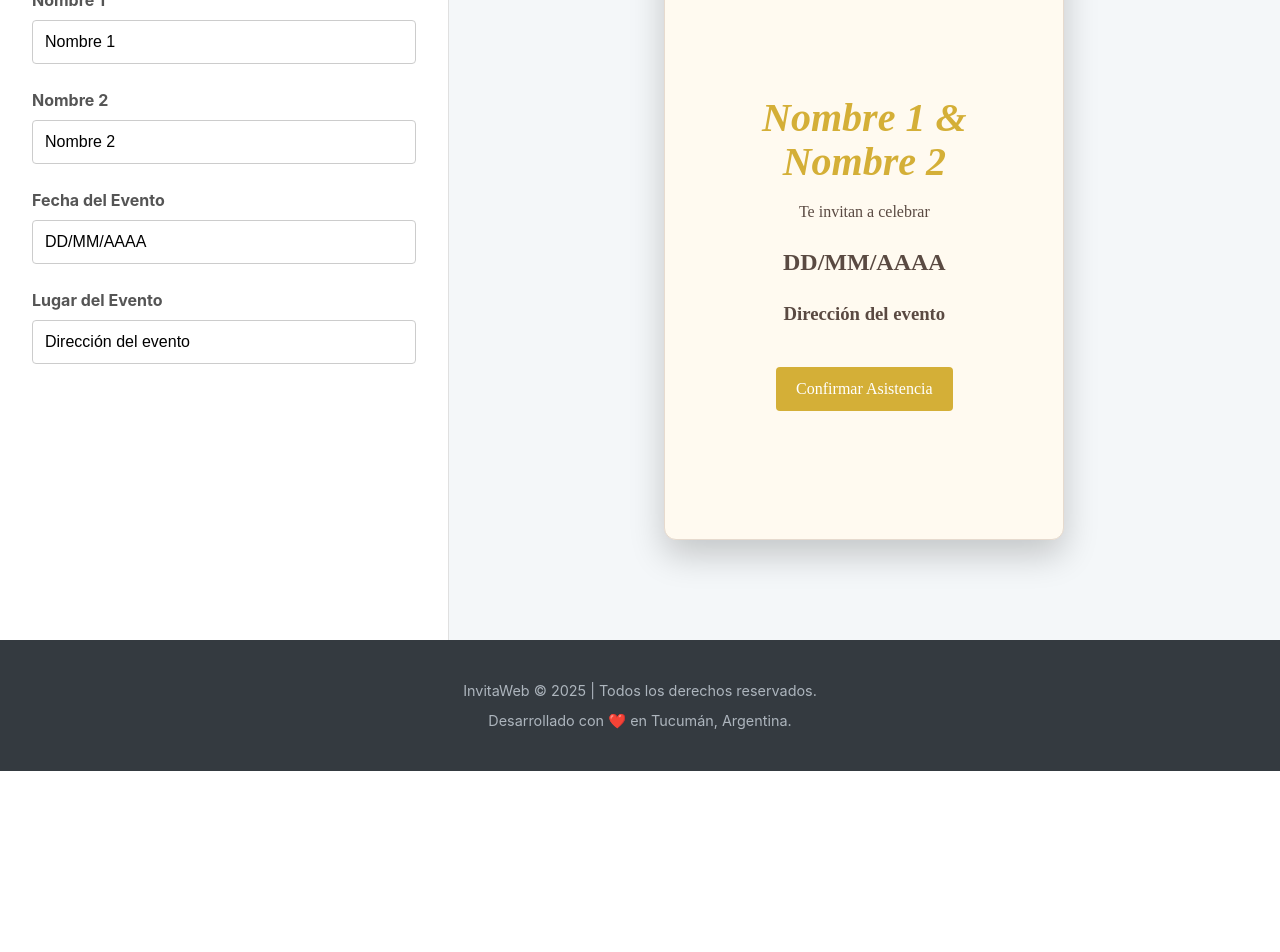
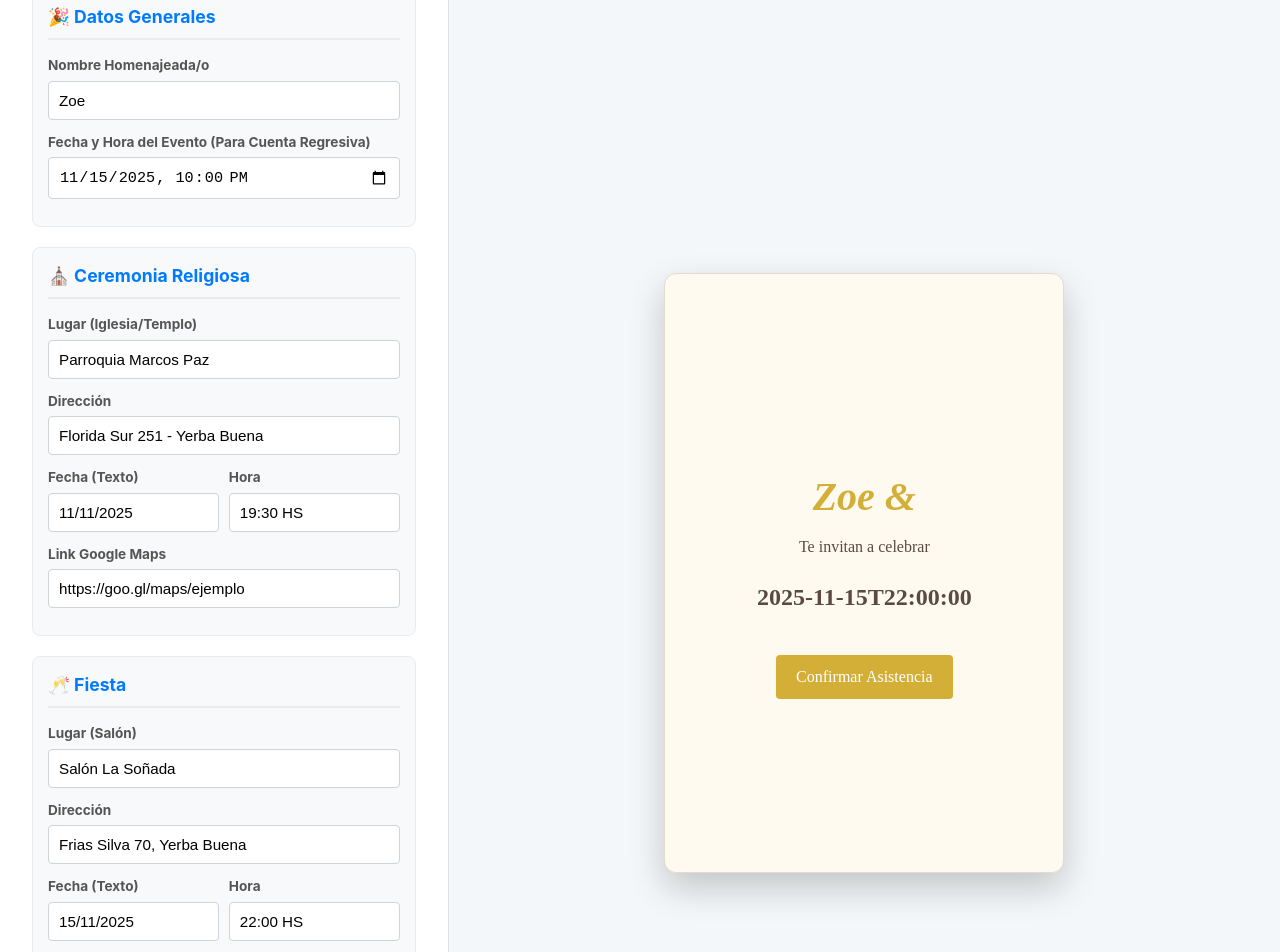
Before and after one commit to Charlydk/Portal_tarjetas_invitaciones, a React (Vite) app: page /demo/boda-clasica in a window 1280 px wide. Shown: the part 240-1192 px from the top of the page. Before the commit the page ends 1011 px from the top, so only its background shows below. Built offline with nearby package versions, Linux system fonts and the light colour scheme.

Commit message:
mejoramos el panel de edicion del demo

```diff
--- a/src/components/ControlPanel.css
+++ b/src/components/ControlPanel.css
@@ -1,23 +1,59 @@
 .control-panel {
   display: flex;
   flex-direction: column;
-    gap: 1.5rem;
+  gap: 20px;
+  padding-bottom: 50px; /* Espacio al final para scrollear */
+}
+
+.panel-section {
+  background: #f8f9fa;
+  border: 1px solid #e9ecef;
+  border-radius: 8px;
+  padding: 15px;
+}
+
+.panel-section h3 {
+  margin-top: 0;
+  margin-bottom: 15px;
+  font-size: 1.1rem;
+  color: #007bff;
+  border-bottom: 2px solid #e9ecef;
+  padding-bottom: 8px;
 }
 
 .form-group {
-    display: flex;
-    flex-direction: column;
+  margin-bottom: 12px;
 }
 
 .form-group label {
-    margin-bottom: 0.5rem;
+  display: block;
+  font-size: 0.85rem;
   font-weight: bold;
+  margin-bottom: 5px;
   color: #555;
 }
 
 .form-group input {
-    padding: 0.75rem;
-    border: 1px solid #ccc;
+  width: 100%;
+  padding: 10px;
+  border: 1px solid #ced4da;
   border-radius: 4px;
-    font-size: 1rem;
+  font-size: 0.95rem;
+  transition: border-color 0.2s;
 }
+
+.form-group input:focus {
+  border-color: #80bdff;
+  outline: none;
+  box-shadow: 0 0 0 0.2rem rgba(0, 123, 255, 0.25);
+}
+
+/* Para poner dos inputs en la misma línea (fecha y hora) */
+.form-group-row {
+  display: flex;
+  gap: 10px;
+}
+
+.form-group-row .form-group {
+  flex: 1; /* Ambos ocupan el mismo ancho */
+}
--- a/src/components/ControlPanel.jsx
+++ b/src/components/ControlPanel.jsx
@@ -1,36 +1,96 @@
 import React from 'react';
-import './ControlPanel.css'; // Importamos los estilos específicos de este componente
+import './ControlPanel.css';
 
 function ControlPanel({ formData, setFormData }) {
-  // Esta función se ejecuta CADA VEZ que el usuario escribe en un campo.
+
+  // Función genérica para manejar cambios en cualquier input
   const handleChange = (e) => {
-    const { name, value } = e.target; // Obtenemos el nombre y el valor del campo que cambió.
-
-    // Usamos la función del padre (setFormData) para actualizar el estado.
-    setFormData(prevData => ({
-      ...prevData,  // 👈 Copiamos todos los datos anteriores...
-      [name]: value, // 👈 ...y sobrescribimos solo el campo que cambió.
+    const { name, value } = e.target;
+    setFormData(prev => ({
+      ...prev,
+      [name]: value
     }));
   };
 
   return (
     <div className="control-panel">
-      <div className="form-group">
-        <label htmlFor="name1">Nombre 1</label>
-        <input type="text" id="name1" name="name1" value={formData.name1} onChange={handleChange} />
+
+      {/* SECCIÓN: DATOS GENERALES */}
+      <div className="panel-section">
+        <h3>🎉 Datos Generales</h3>
+        <div className="form-group">
+          <label>Nombre Homenajeada/o</label>
+          <input type="text" name="name1" value={formData.name1} onChange={handleChange} />
+        </div>
+        <div className="form-group">
+          <label>Fecha y Hora del Evento (Para Cuenta Regresiva)</label>
+          <input type="datetime-local" name="eventDate" value={formData.eventDate} onChange={handleChange} />
+        </div>
       </div>
-      <div className="form-group">
-        <label htmlFor="name2">Nombre 2</label>
-        <input type="text" id="name2" name="name2" value={formData.name2} onChange={handleChange} />
+
+      {/* SECCIÓN: CEREMONIA */}
+      <div className="panel-section">
+        <h3>⛪ Ceremonia Religiosa</h3>
+        <div className="form-group">
+          <label>Lugar (Iglesia/Templo)</label>
+          <input type="text" name="ceremonyPlace" value={formData.ceremonyPlace} onChange={handleChange} />
+        </div>
+        <div className="form-group">
+          <label>Dirección</label>
+          <input type="text" name="ceremonyAddress" value={formData.ceremonyAddress} onChange={handleChange} />
+        </div>
+        <div className="form-group-row">
+          <div className="form-group">
+            <label>Fecha (Texto)</label>
+            <input type="text" name="ceremonyDate" value={formData.ceremonyDate} onChange={handleChange} />
+          </div>
+          <div className="form-group">
+            <label>Hora</label>
+            <input type="text" name="ceremonyTime" value={formData.ceremonyTime} onChange={handleChange} />
+          </div>
+        </div>
+        <div className="form-group">
+            <label>Link Google Maps</label>
+            <input type="text" name="ceremonyMapUrl" value={formData.ceremonyMapUrl} onChange={handleChange} />
+        </div>
       </div>
-      <div className="form-group">
-        <label htmlFor="eventDate">Fecha del Evento</label>
-        <input type="text" id="eventDate" name="eventDate" value={formData.eventDate} onChange={handleChange} />
+
+      {/* SECCIÓN: FIESTA */}
+      <div className="panel-section">
+        <h3>🥂 Fiesta</h3>
+        <div className="form-group">
+          <label>Lugar (Salón)</label>
+          <input type="text" name="partyPlace" value={formData.partyPlace} onChange={handleChange} />
+        </div>
+        <div className="form-group">
+          <label>Dirección</label>
+          <input type="text" name="partyAddress" value={formData.partyAddress} onChange={handleChange} />
+        </div>
+        <div className="form-group-row">
+          <div className="form-group">
+            <label>Fecha (Texto)</label>
+            <input type="text" name="partyDateString" value={formData.partyDateString} onChange={handleChange} />
+          </div>
+          <div className="form-group">
+            <label>Hora</label>
+            <input type="text" name="partyTime" value={formData.partyTime} onChange={handleChange} />
+          </div>
+        </div>
+        <div className="form-group">
+            <label>Link Google Maps</label>
+            <input type="text" name="partyMapUrl" value={formData.partyMapUrl} onChange={handleChange} />
+        </div>
       </div>
-      <div className="form-group">
-        <label htmlFor="eventVenue">Lugar del Evento</label>
-        <input type="text" id="eventVenue" name="eventVenue" value={formData.eventVenue} onChange={handleChange} />
+
+      {/* SECCIÓN: REGALOS */}
+      <div className="panel-section">
+        <h3>🎁 Regalos</h3>
+        <div className="form-group">
+          <label>Alias Bancario / CBU</label>
+          <input type="text" name="alias" value={formData.alias} onChange={handleChange} />
+        </div>
       </div>
+
     </div>
   );
 }
--- a/src/pages/DemoPage.jsx
+++ b/src/pages/DemoPage.jsx
@@ -15,10 +15,26 @@ function DemoPage() {
 
   // Estado del formulario
   const [formData, setFormData] = useState({
-    name1: 'Nombre 1',
-    name2: 'Nombre 2',
-    eventDate: 'DD/MM/AAAA',
-    eventVenue: 'Dirección del evento',
+    // General
+    name1: 'Zoe',
+    eventDate: '2025-11-15T22:00:00', // Para la cuenta regresiva
+
+    // Ceremonia
+    ceremonyDate: '11/11/2025',
+    ceremonyTime: '19:30 HS',
+    ceremonyPlace: 'Parroquia Marcos Paz',
+    ceremonyAddress: 'Florida Sur 251 - Yerba Buena',
+    ceremonyMapUrl: 'https://goo.gl/maps/ejemplo',
+
+    // Fiesta
+    partyDateString: '15/11/2025',
+    partyTime: '22:00 HS',
+    partyPlace: 'Salón La Soñada',
+    partyAddress: 'Frias Silva 70, Yerba Buena',
+    partyMapUrl: 'https://goo.gl/maps/ejemplo2',
+
+    // Regalos
+    alias: 'Parra.Zoe.Mis.XV',
   });
 
   // Si no encuentra la plantilla (ej. el usuario escribió mal la URL), mostramos error
```
Lines whose indentation alone changed are shown as unchanged.
